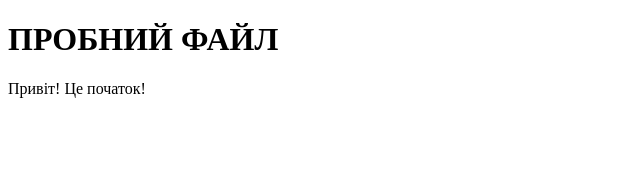
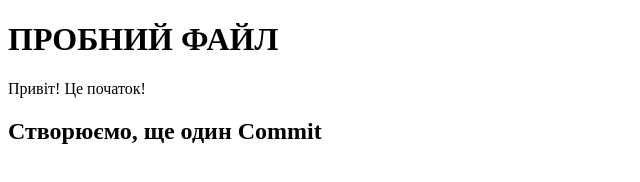
Before and after one commit to Vitalii-Tymkiv/Tutorial, a plain HTML site: page index.html in a window 1280 px wide. Shown: the whole page, without its empty margins (0-640 px from the left). Drawn offline with Linux system fonts and the light colour scheme.

Commit message:
Update index.html

```diff
--- a/index.html
+++ b/index.html
@@ -9,5 +9,6 @@
 <body>
     <h1>ПРОБНИЙ ФАЙЛ</h1>
     <p>Привіт! Це початок!</p>
+    <h2>Створюємо, ще один Commit</h2>
 </body>
 </html>
```
